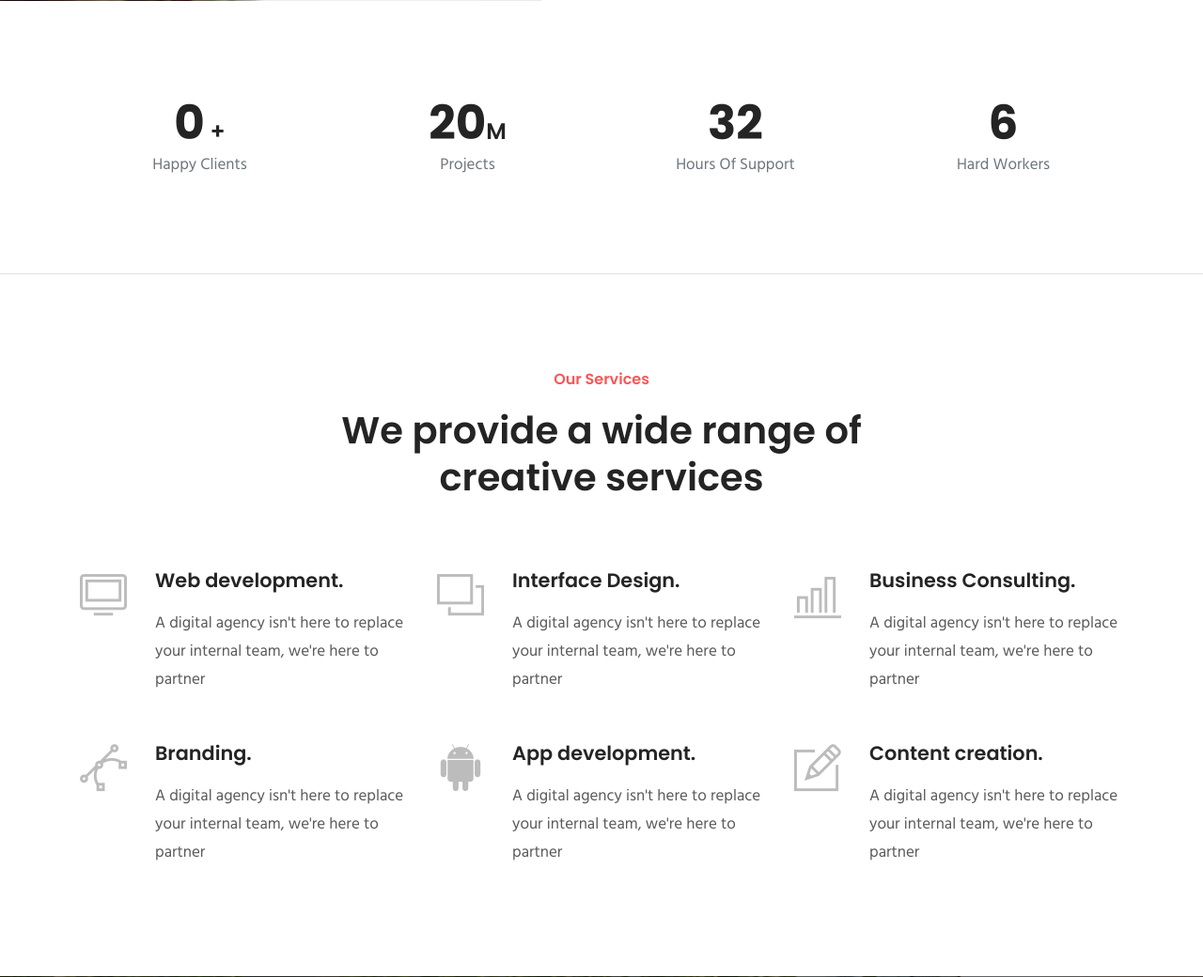
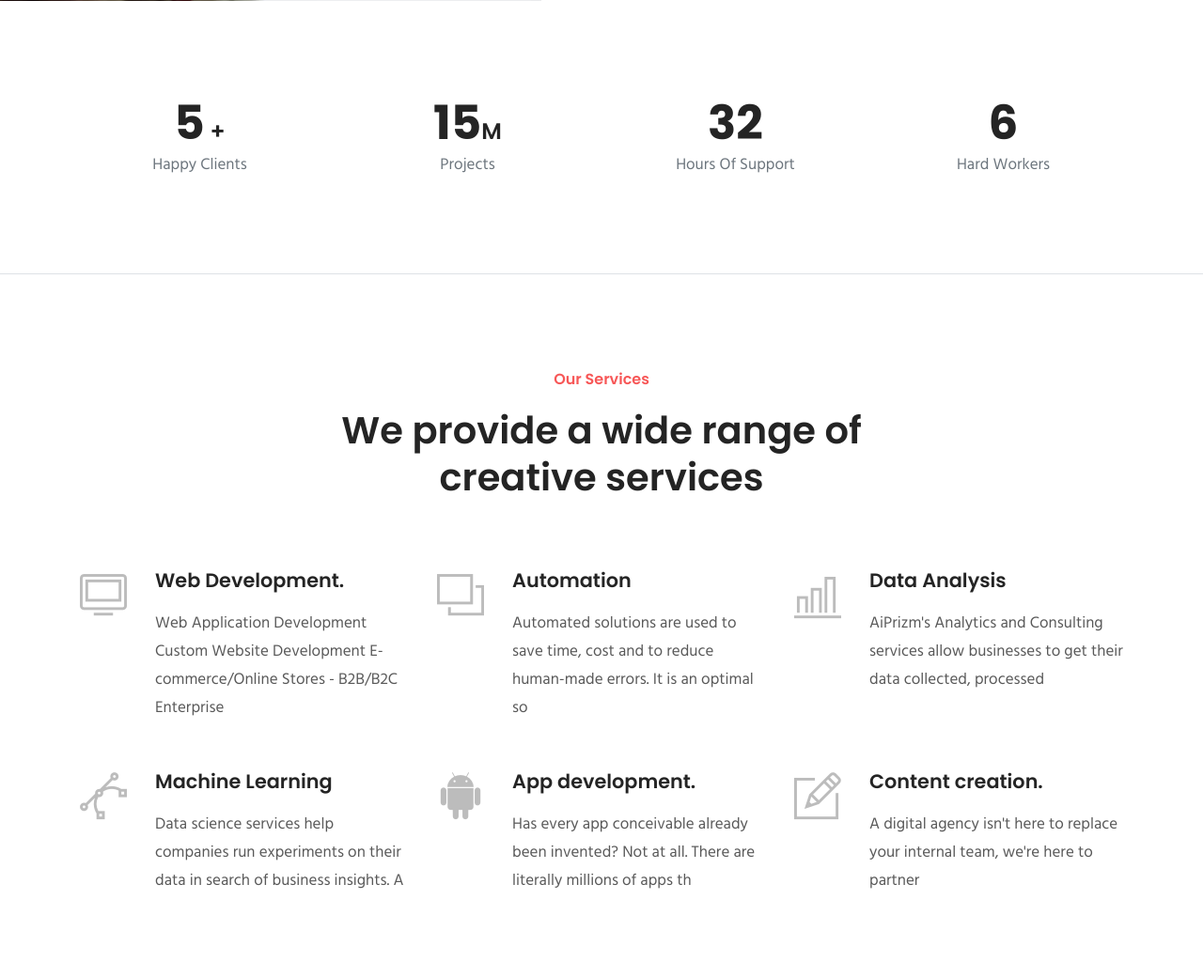
Before and after one commit to Ericfdes/AiPrizm-Website, a Django app: page / in a window 1280 px wide. Shown: the part 2242-3282 px from the top of the page at 94% size. Run offline with Django 4.2, Linux system fonts and the light colour scheme; data comes from the database, SQL or seed files in the repository; some libraries are stand-ins or nearby versions.

Commit message:
added models

```diff
--- a/website/admin.py
+++ b/website/admin.py
@@ -1,10 +1,10 @@
-from typing import Counter
+
 from django.contrib import admin
 from .models import *
 
 
 admin.site.register(Infocounter)
-admin.site.register(ServiceDes)
+admin.site.register(ServiceDescription)
 
 
 # Register your models here.
--- a/website/models.py
+++ b/website/models.py
@@ -15,12 +15,16 @@ class Infocounter(models.Model):
         return self.projects
 
 
-class ServiceDes(models.Model):
+class ServiceDescription(models.Model):
+
 
     headDiscription=models.CharField( max_length=100)
     webdev=models.CharField( max_length=100)
     Mlearning=models.CharField( max_length=100)
     dataA=models.CharField( max_length=100)
+    appdev=models.CharField(max_length=100, default="none")
+    automation=models.CharField(max_length=100, default="none")
+
 
     def __str__(self):
         return self.headDiscription
--- a/website/templates/website/base.html
+++ b/website/templates/website/base.html
@@ -105,7 +105,7 @@
         <div class="col-lg-12">
           <nav class="navbar navbar-expand-lg px-0 py-4">
             <a class="navbar-brand" href="/">
-              Mega<span>kit.</span>
+              AI<span>prizm</span>
             </a>
 
             <button class="navbar-toggler collapsed" type="button" data-toggle="collapse" data-target="#navbarsExample09"
@@ -121,8 +121,8 @@
                 <li class="nav-item dropdown @@about">
                   <a class="nav-link dropdown-toggle" href="#" id="dropdown03" data-toggle="dropdown" aria-haspopup="true" aria-expanded="false">About <i class="fas fa-chevron-down small"></i></a>
                   <ul class="dropdown-menu" aria-labelledby="dropdown03">
-                    <li><a class="dropdown-item @@company" href="/about">Our company</a></li>
-                    <li><a class="dropdown-item @@pricing" href="/pricing">Pricing</a></li>
+                    <li><a class="dropdown-item @@company" href="/about/">Our company</a></li>
+                    <li><a class="dropdown-item @@pricing" href="/pricing/">Pricing</a></li>
 
                     <li class="dropdown dropdown-submenu dropright">
                       <a class="dropdown-item dropdown-toggle" href="#!" id="dropdown0301" role="button" data-toggle="dropdown" aria-haspopup="true" aria-expanded="false">Sub Menu</a>
@@ -218,7 +218,7 @@
         <div class="col-lg-3 col-sm-6">
           <div class="widget">
             <div class="logo mb-4">
-              <h3>Mega<span>kit.</span></h3>
+              <h3>AI<span>prizm</span></h3>
             </div>
             <h6><a href="mailto:support@gmail.com">Support@megakit.com</a></h6>
             <a href="tel:+23-345-67890"><span class="text-color h4">+23-456-6588</span></a>
--- a/website/templates/website/index.html
+++ b/website/templates/website/index.html
@@ -102,14 +102,14 @@
 
 				<div class="counter-item text-center mb-5 mb-lg-0">
 
-					<h3 class="mb-0"><span class="counter-stat font-weight-bold">{{Infocounter.Clients}}</span> +</h3>
+					<h3 class="mb-0"><span class="counter-stat font-weight-bold">5</span> +</h3>
 					<p class="text-muted">Happy Clients</p>
 
 				</div>
 			</div>
 			<div class="col-lg-3 col-md-6 col-sm-6">
 				<div class="counter-item text-center mb-5 mb-lg-0">
-					<h3 class="mb-0"><span class="counter-stat font-weight-bold">20</span>M </h3>
+				<h3 class="mb-0"><span class="counter-stat font-weight-bold">15</span>M </h3>
 					<p class="text-muted">Projects</p>
 				</div>
 			</div>
@@ -134,64 +134,83 @@
 <!--  Section Services Start -->
 <section class="section service border-top">
 	<div class="container">
+
 		<div class="row justify-content-center">
 			<div class="col-lg-7 text-center">
+
 				<div class="section-title">
+					{% for service in service  %}
 					<span class="h6 text-color">Our Services</span>
-					<h2 class="mt-3 content-title ">We provide a wide range of creative services </h2>
+					<h2 class="mt-3 content-title ">{{service.headDiscription}}</h2>
+					{% endfor %}
 				</div>
+
 			</div>
 		</div>
 
 		<div class="row justify-content-center">
 			<div class="col-lg-4 col-md-6 col-sm-6">
+				{% for service in service  %}
 				<div class="service-item mb-5">
 					<i class="ti-desktop"></i>
-					<h4 class="mb-3">Web development.</h4>
-					<p>A digital agency isn't here to replace your internal team, we're here to partner</p>
+					<h4 class="mb-3">Web Development.</h4>
+					<p>{{service.webdev}}</p>
+			</div>
+				{% endfor %}
+			</div>
+
+			<div class="col-lg-4 col-md-6 col-sm-6">
+				<div class="service-item mb-5">
+					{% for service in service  %}
+					<i class="ti-layers"></i>
+					<h4 class="mb-3">Automation</h4>
+					<p>{{service.automation}}</p>
+				</div>
+				{% endfor %}
+			</div>
+
+			<div class="col-lg-4 col-md-6 col-sm-6">
+				<div class="service-item mb-5">
+					{% for service in service  %}
+					<i class="ti-bar-chart"></i>
+					<h4 class="mb-3">Data Analysis</h4>
+					<p>{{service.dataA}}</p>
+					{% endfor %}
 				</div>
 			</div>
 
 			<div class="col-lg-4 col-md-6 col-sm-6">
-				<div class="service-item mb-5">
-					<i class="ti-layers"></i>
-					<h4 class="mb-3">Interface Design.</h4>
-					<p>A digital agency isn't here to replace your internal team, we're here to partner</p>
+				{% for service in service  %}
+				<div class="service-item mb-5 mb-lg-0">
+					<i class="ti-vector"></i>
+					<h4 class="mb-3">Machine Learning</h4>
+					<p>{{service.Mlearning}}</p>
 				</div>
+				{% endfor %}
 			</div>
 
 			<div class="col-lg-4 col-md-6 col-sm-6">
-				<div class="service-item mb-5">
-					<i class="ti-bar-chart"></i>
-					<h4 class="mb-3">Business Consulting.</h4>
-					<p>A digital agency isn't here to replace your internal team, we're here to partner</p>
+				{% for service in service  %}
+				<div class="service-item mb-5 mb-lg-0">
+					<i class="ti-android"></i>
+					<h4 class="mb-3">App development.</h4>
+					<p>{{service.appdev}}</p>
+
 				</div>
+				{% endfor %}
 			</div>
 
 			<div class="col-lg-4 col-md-6 col-sm-6">
-				<div class="service-item mb-5 mb-lg-0">
-					<i class="ti-vector"></i>
-					<h4 class="mb-3">Branding.</h4>
-					<p>A digital agency isn't here to replace your internal team, we're here to partner</p>
-				</div>
-			</div>
-
-			<div class="col-lg-4 col-md-6 col-sm-6">
-				<div class="service-item mb-5 mb-lg-0">
-					<i class="ti-android"></i>
-					<h4 class="mb-3">App development.</h4>
-					<p>A digital agency isn't here to replace your internal team, we're here to partner</p>
-				</div>
-			</div>
-
-			<div class="col-lg-4 col-md-6 col-sm-6">
+				{% for service in service  %}
 				<div class="service-item mb-5 mb-lg-0">
 					<i class="ti-pencil-alt"></i>
 					<h4 class="mb-3">Content creation.</h4>
 					<p>A digital agency isn't here to replace your internal team, we're here to partner</p>
 				</div>
+				{% endfor %}
 			</div>
 		</div>
+
 	</div>
 </section>
 <!--  Section Services End -->
--- a/website/views.py
+++ b/website/views.py
@@ -1,12 +1,15 @@
-from multiprocessing import context
+
 from django.shortcuts import render
-from .models import Infocounter
+from .models import Infocounter, ServiceDescription
+
 
 
 def index(request):
     count=Infocounter.objects.all()
+    service=ServiceDescription.objects.all()
     context={
-        "count":count
+        "count":count,
+        "service": service
     }
     return render(request,'website/index.html', context)
 
@@ -17,7 +20,14 @@ def pricing(request):
     return render (request,'website/pricing.html')
 
 def service(request):
-    return render (request,'website/service.html')
+
+    service=ServiceDescription.objects.all()
+    context={
+
+        "service": service
+    }
+    return render (request,'website/service.html',context)
+
 
 def about(request):
     return render (request,'website/about.html')
@@ -27,6 +37,4 @@ def project(request):
     return render (request,'website/project.html')
 
 
-
-
 # Create your views here.
```
Also changed, not shown: website/templates/website/service.html (+13 -5 lines), db.sqlite3, website/migrations/0005_servicedes_appdev_servicedes_automation.py (added), website/migrations/0006_rename_servicedes_servicedescription.py (added).
